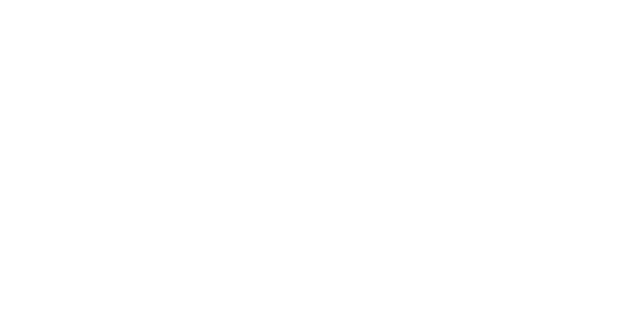
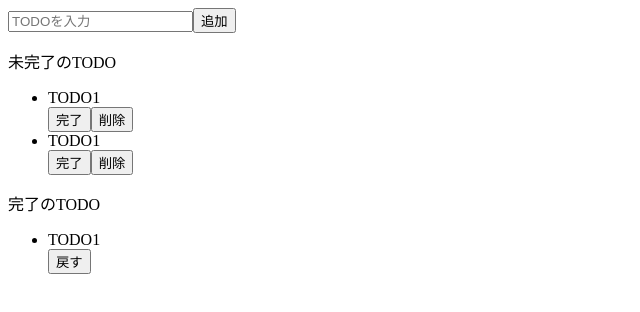
Before and after one commit to koji-estride/codesandbox-todo-react, a React (Create React App) app: page / in a window 1280 px wide. Shown: the top 312 px of the page, without its empty margins (0-640 px from the left). Built offline with nearby package versions, Linux system fonts and the light colour scheme.

Commit message:
JSXで構造を作成

```diff
--- a/src/App.jsx
+++ b/src/App.jsx
@@ -1,5 +1,36 @@
 import "./styles.css";
 
 export const App = () => {
-  return <div></div>;
+  return (
+    <>
+      <div>
+        <input placeholder="TODOを入力" />
+        <button>追加</button>
+      </div>
+      <div>
+        <p>未完了のTODO</p>
+        <ul>
+          <div>
+            <li>TODO1</li>
+            <button>完了</button>
+            <button>削除</button>
+          </div>
+          <div>
+            <li>TODO1</li>
+            <button>完了</button>
+            <button>削除</button>
+          </div>
+        </ul>
+      </div>
+      <div>
+        <p>完了のTODO</p>
+        <ul>
+          <div>
+            <li>TODO1</li>
+            <button>戻す</button>
+          </div>
+        </ul>
+      </div>
+    </>
+  );
 };
```
